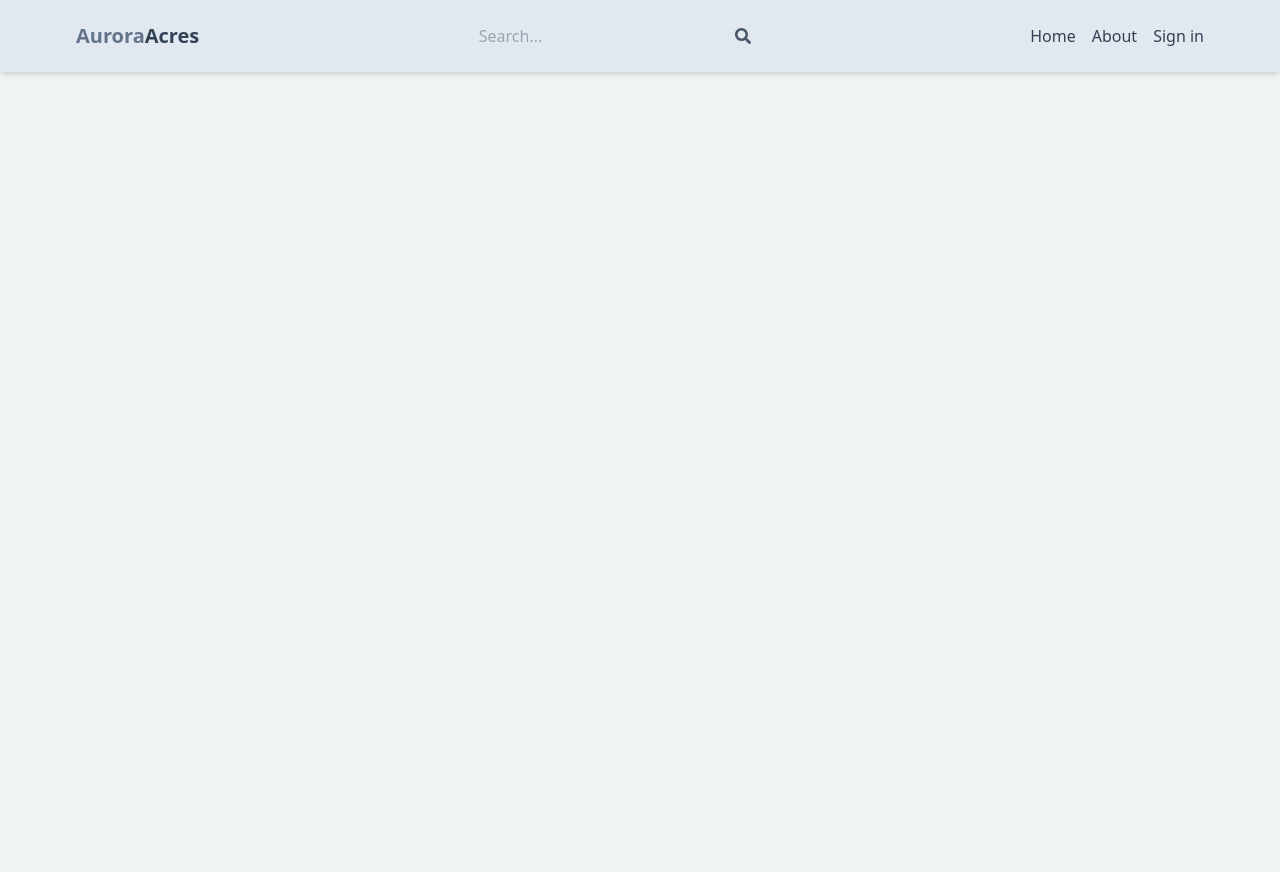
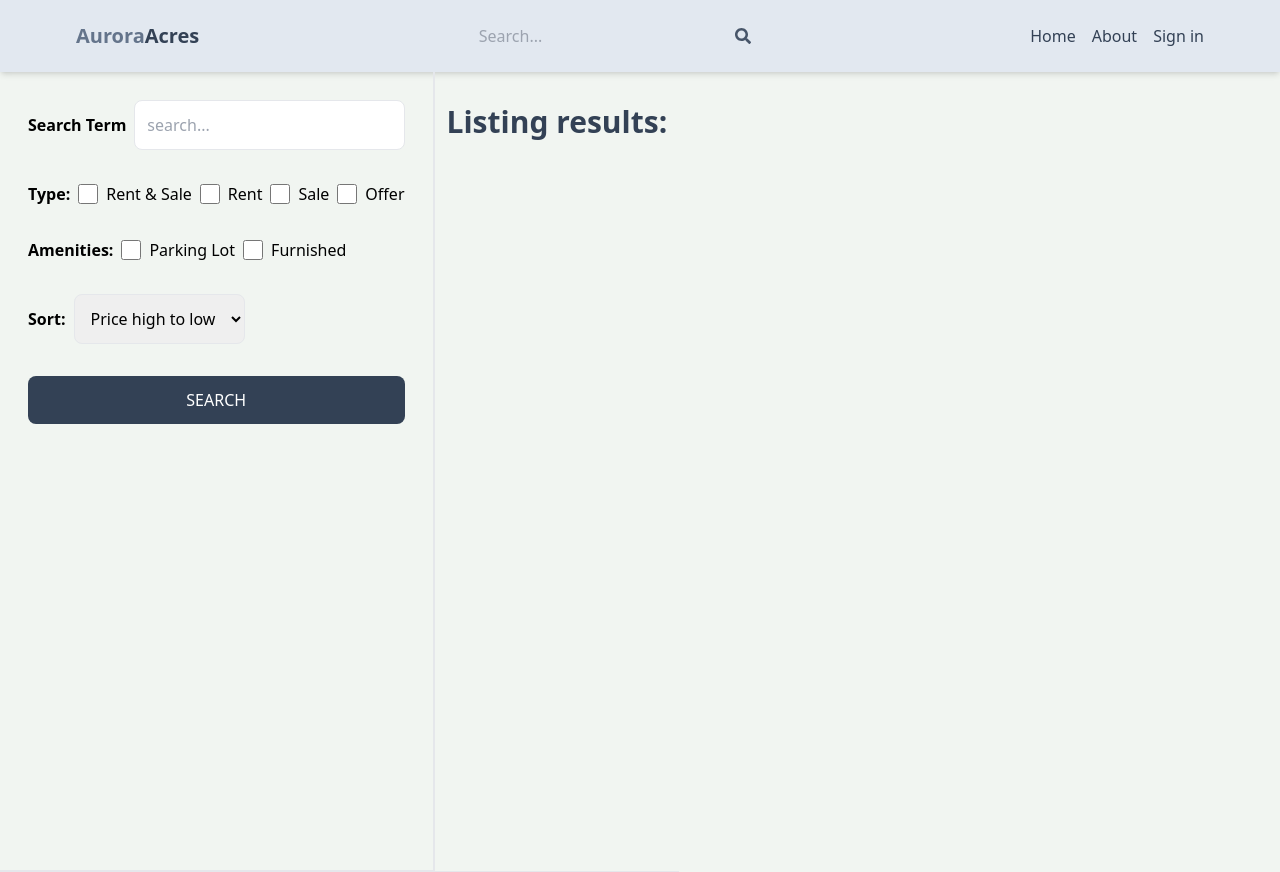
Before and after one commit to Cnnjuguna/Aurora_Acres, a React (Vite) app in the folder client/: page /search in a window 1280 px wide. Before the commit the page ends 800 px from the top, so only its background shows below. Built offline with nearby package versions, Linux system fonts and the light colour scheme; no server answers.

Commit message:
Feat: Created search page UI

```diff
--- a/client/src/App.jsx
+++ b/client/src/App.jsx
@@ -9,6 +9,7 @@
 import CreateListing from './pages/CreateListing';
 import UpdateListing from './pages/UpdateListing';
 import Listing from './pages/Listing';
+import Search from './pages/Search';
 
 function App() {
     return (
@@ -19,6 +20,7 @@
                 <Route path="/sign-in" element={<SignIn />} />
                 <Route path="/sign-up" element={<SignUp />} />
                 <Route path="/about" element={<About />} />
+                <Route path="/search" element={<Search />} />
                 <Route path="/listing/:listingId" element={<Listing />} />
                 <Route element={<PrivateRoute />}>
                     <Route path="/profile" element={<Profile />} />
--- /dev/null
+++ b/client/src/pages/Search.jsx
@@ -0,0 +1,87 @@
+const Search = () => {
+    return (
+        <div className="flex flex-col md:flex-row">
+            <div className="p-7 border-b-2 md:border-r-2 md:min-h-screen">
+                <form className="flex flex-col gap-8">
+                    <div className="flex items-center gap-2">
+                        <label className="whitespace-nowrap font-semibold">
+                            Search Term
+                        </label>
+                        <input
+                            type="text"
+                            id="searchTerm"
+                            placeholder="search..."
+                            className="border rounded-lg p-3 w-full"
+                        />
+                    </div>
+                    <div className="flex gap-2 flex-wrap items-center">
+                        <label className="font-semibold">Type:</label>
+                        <div className="flex gap-2">
+                            <input type="checkbox" id="all" className="w-5" />
+                            <span className="">Rent & Sale</span>
+                        </div>
+                        <div className="flex gap-2">
+                            <input type="checkbox" id="rent" className="w-5" />
+                            <span className="">Rent</span>
+                        </div>
+                        <div className="flex gap-2">
+                            <input type="checkbox" id="sale" className="w-5" />
+                            <span className="">Sale</span>
+                        </div>
+                        <div className="flex gap-2">
+                            <input type="checkbox" id="offer" className="w-5" />
+                            <span className="">Offer</span>
+                        </div>
+                    </div>
+                    <div className="flex gap-2 flex-wrap items-center">
+                        <label className="font-semibold">Amenities:</label>
+                        <div className="flex gap-2">
+                            <input
+                                type="checkbox"
+                                id="parking"
+                                className="w-5"
+                            />
+                            <span className="">Parking Lot</span>
+                        </div>
+                        <div className="flex gap-2">
+                            <input
+                                type="checkbox"
+                                id="furnished"
+                                className="w-5"
+                            />
+                            <span className="">Furnished</span>
+                        </div>
+                    </div>
+                    <div className="flex items-center gap-2">
+                        <label className="font-semibold">Sort:</label>
+                        <select
+                            id="sort_order"
+                            className="border rounded-lg p-3"
+                        >
+                            <option value="" key="">
+                                Price high to low
+                            </option>
+                            <option value="" key="">
+                                Price low to high
+                            </option>
+                            <option value="" key="">
+                                Latest
+                            </option>
+                            <option value="" key="">
+                                Oldest
+                            </option>
+                        </select>
+                    </div>
+                    <button className="bg-slate-700 text-white p-3 rounded-lg uppercase hover:opacity-95">
+                        Search
+                    </button>
+                </form>
+            </div>
+            <div className="text-3xl font-semibold border-b p-3 text-slate-700 mt-5">
+                <h1 className="">Listing results:</h1>
+            </div>
+        </div>
+    );
+};
+
+export default Search;
```
